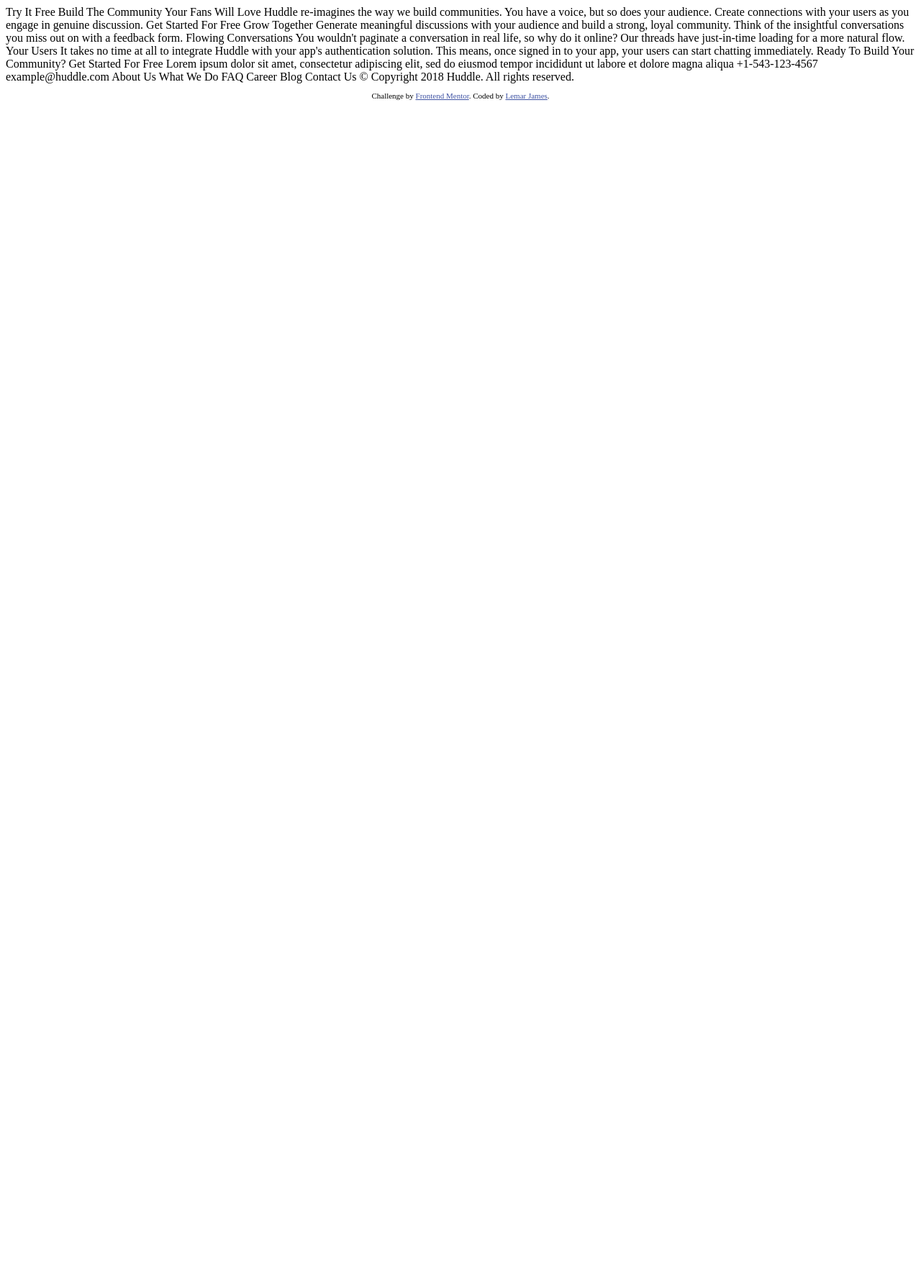
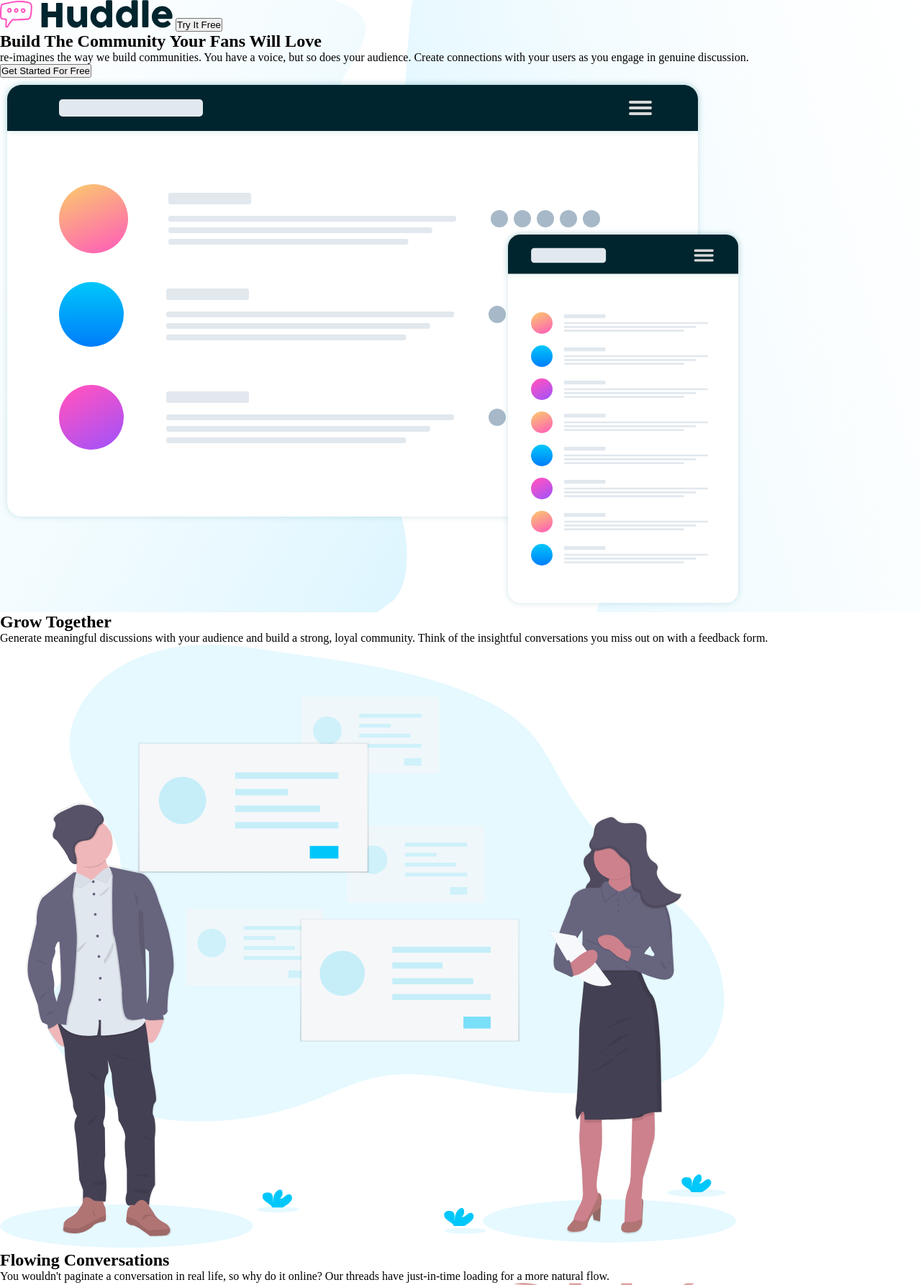
Before and after one commit to Lenimatic/huddle-landing-page-with-alternating-feature-blocks-mastermag, a plain HTML site: page index.html in a window 1280 px wide. Shown: the top 1786 px of the page at 72% size. Before the commit the page ends 800 px from the top, so only its background shows below. Drawn offline with Linux system fonts and the light colour scheme; a web font is replaced by a local one.

Commit message:
added structure to the page

```diff
--- a/index.html
+++ b/index.html
@@ -12,36 +12,90 @@
 </head>
 <body>
 
-  Try It Free
+  <section class="top-sec">
 
-  Build The Community Your Fans Will Love
+    <nav>
 
-  Huddle re-imagines the way we build communities. You have a voice, but so does your audience.
+      <img class="logo" src="/images/logo.svg" alt="logo">
+
+      <button id="try--free">Try It Free</button>
+
+    </nav>
+
+    <div>
+      <h1>Build The Community Your Fans Will Love</h1>
+
+      <p>
+        re-imagines the way we build communities. You have a voice, but so does your audience.
         Create connections with your users as you engage in genuine discussion.
+      </p>
+      <button id="get_started">Get Started For Free</button>
+    </div>
 
-  Get Started For Free
+    <img class="top-image" src="/images/illustration-mockups.svg" alt="">
 
-  Grow Together
+  </section>
 
+
+  <section class="three-boxes-sec">
+      <div class="3-boxes">
+        <div class="1st-box">
+          <h2>Grow Together</h2>
+          <p>
             Generate meaningful discussions with your audience and build a strong, loyal community.
             Think of the insightful conversations you miss out on with a feedback form.
+          </p>
+        </div>
 
-  Flowing Conversations
+        <img class="box-image" src="/images/illustration-grow-together.svg" alt="">
 
+      </div>
+
+      <div class="3-boxes">
+        <div class="1st-box">
+          <h2>Flowing Conversations</h2>
+          <p>
             You wouldn't paginate a conversation in real life, so why do it online? Our threads
-  have just-in-time loading for a more natural flow.
+            have just-in-time loading for a more natural flow.</p>
+        </div>
 
-  Your Users
+        <img class="box-image" src="/images/illustration-flowing-conversation.svg" alt="">
 
+      </div>
+
+      <div class="3-boxes">
+        <div class="1st-box">
+          <h2>Your Users</h2>
+          <p>
             It takes no time at all to integrate Huddle with your app's authentication solution.
             This means, once signed in to your app, your users can start chatting immediately.
+          </p>
+        </div>
 
-  Ready To Build Your Community?
+        <img class="box-image" src="/images/illustration-your-users.svg" alt="">
 
-  Get Started For Free
+      </div>
+  </section>
 
+  <div>
+    <h2>Ready To Build Your Community?</h2>
+
+    <button class="get-strated">Get Started For Free</button>
+  </div>
+
+  <section>
+
+  </section>
+
+  <footer>
+
+    <img src="/images/logo.svg" alt="">
+
+    <p>
       Lorem ipsum dolor sit amet, consectetur adipiscing elit, sed do eiusmod tempor
       incididunt ut labore et dolore magna aliqua
+    </p>
+
 
     +1-543-123-4567
     example@huddle.com
@@ -56,7 +110,7 @@
 
     &copy; Copyright 2018 Huddle. All rights reserved.
 
-  <footer>
+
     <p class="attribution">
       Challenge by <a href="https://www.frontendmentor.io?ref=challenge" target="_blank">Frontend Mentor</a>.
       Coded by <a href="#">Lemar James</a>.
--- a/style.css
+++ b/style.css
@@ -10,7 +10,21 @@
     --Pink: hsl(322, 100%, 66%);
 }
 
+* {
+    box-sizing: border-box;
+    padding: 0;
+    margin: 0;
+}
 
+body {
+    height: 100vh;
+}
+
+.top-sec {
+    background-image: url(/images/bg-hero-mobile.svg);
+    background-repeat: no-repeat;
+    background-size: cover;
+}
 
 
 
```
Lines whose indentation alone changed are shown as unchanged.
